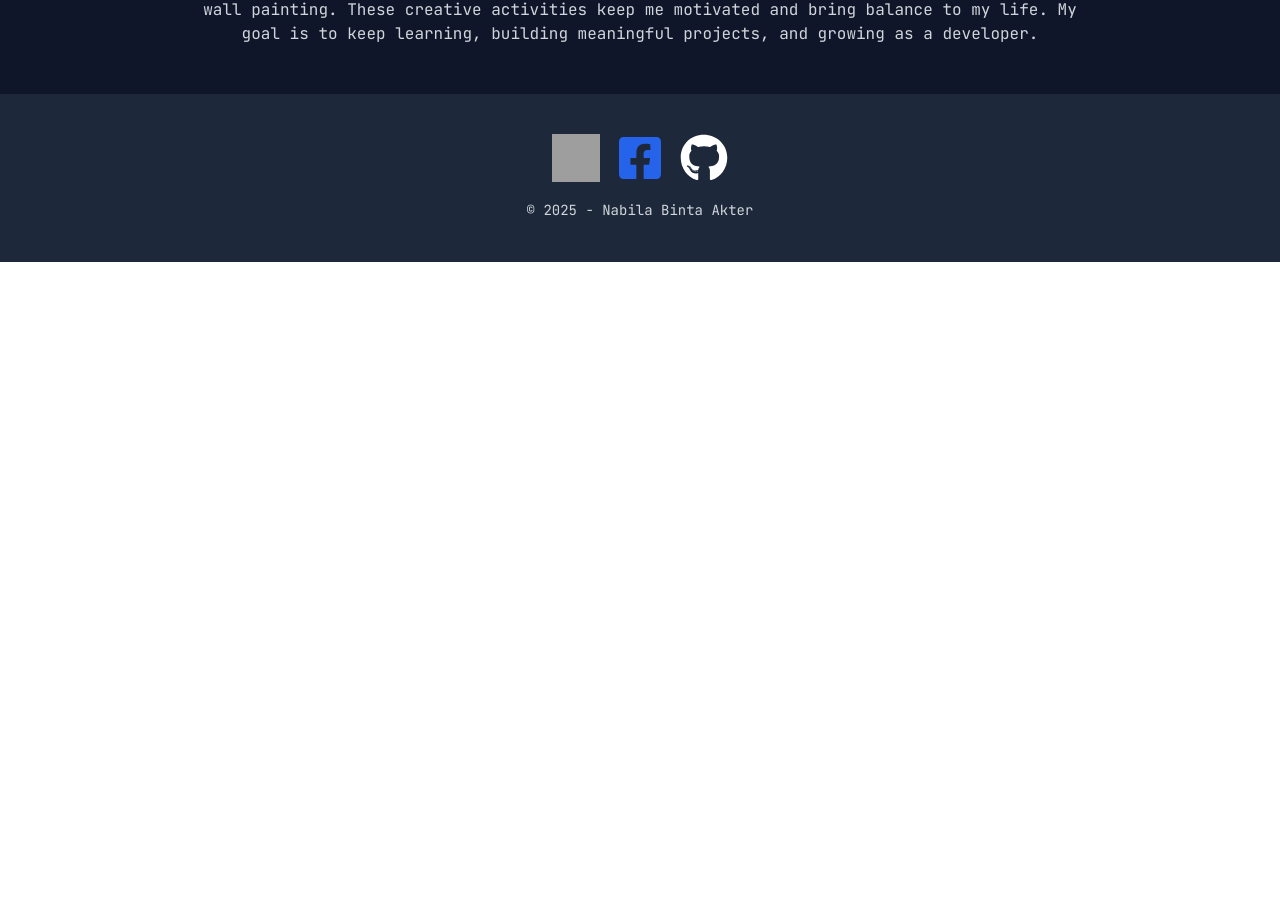
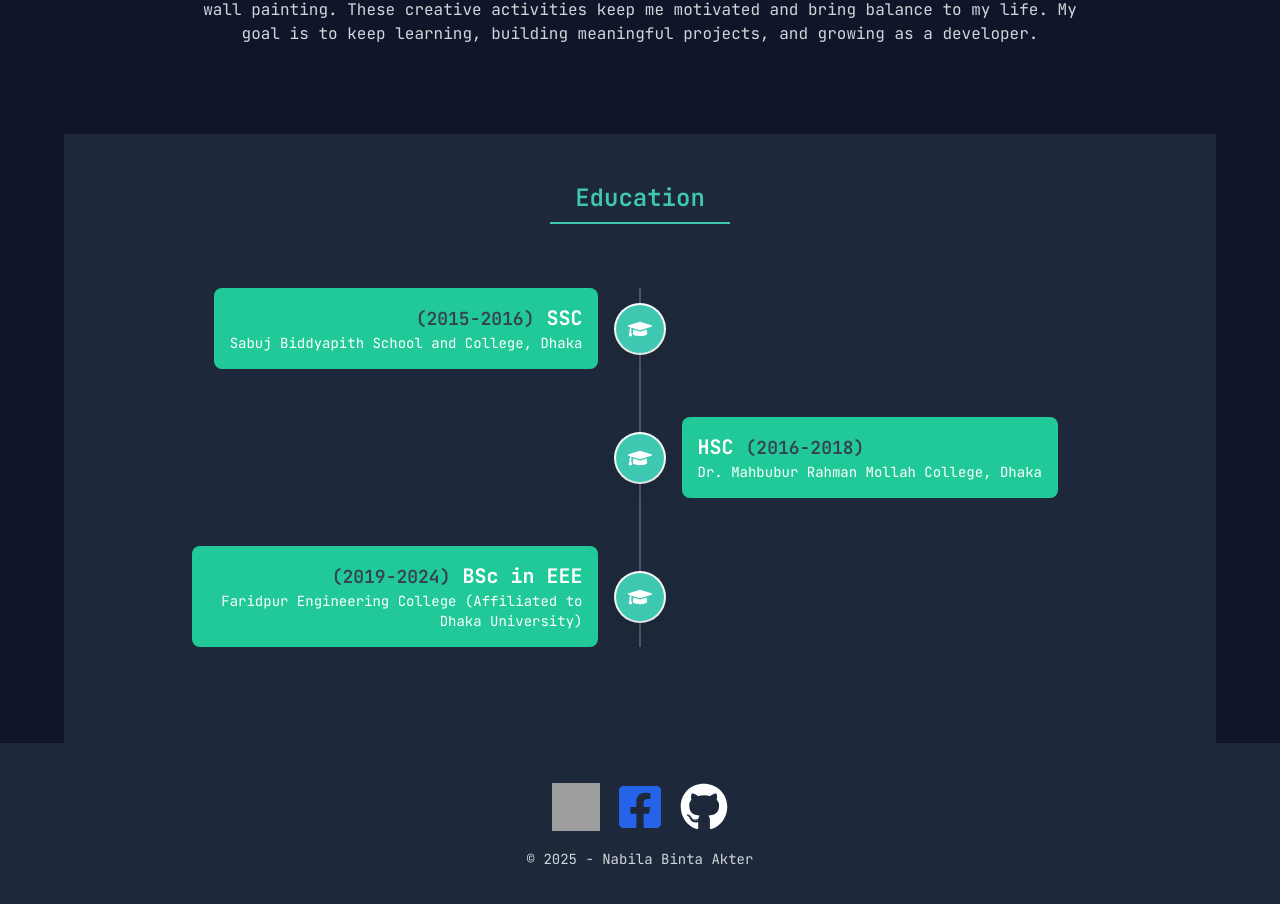
Before and after one commit to Nabilabintaakter/my-portfolio-client, a React (Vite) app: page / in a window 1280 px wide. Shown: the part 936-1840 px from the top of the page. Before the commit the page ends 1198 px from the top, so only its background shows below. Built offline with nearby package versions, Linux system fonts and the light colour scheme; grey boxes are pictures that could not be loaded.

Commit message:
added education section

```diff
--- a/package.json
+++ b/package.json
@@ -18,6 +18,7 @@
     "localforage": "^1.10.0",
     "match-sorter": "^8.0.0",
     "react": "^18.3.1",
+    "react-awesome-reveal": "^4.3.1",
     "react-dom": "^18.3.1",
     "react-icons": "^5.4.0",
     "react-router-dom": "^6.28.1",
--- /dev/null
+++ b/src/Pages/Home/Education/Education.jsx
@@ -0,0 +1,73 @@
+import React from 'react';
+import { FaGraduationCap } from 'react-icons/fa';
+import { Slide } from 'react-awesome-reveal';
+
+const Education = () => {
+  return (
+    <div className="bg-[#1D293A] text-white py-12 px-6 mt-5 md:mt-10">
+      <div className="max-w-4xl mx-auto">
+      <h2 className="text-[#3FC8B1] text-xl md:text-2xl font-semibold mb-2 text-center">Education</h2>
+      <hr className="w-1/5 mx-auto border-t-2 border-[#3FC8B1] mb-6 md:mb-16" />
+        <div className="relative">
+          <div className="absolute left-1/2 transform -translate-x-1/2 h-full border-l-2 border-gray-600"></div>
+
+          {/* Education Item 1 */}
+          <Slide direction="left" triggerOnce>
+            <div className="flex items-center mb-12">
+              <div className="w-1/2 text-right pr-4">
+                <div className="bg-[#20c997] p-4 rounded-lg inline-block">
+                  <h3 className="font-bold text-xl"><span className='text-gray-700 font-semibold text-lg'>(2015-2016)</span> SSC</h3>
+                  <p className="text-sm">Sabuj Biddyapith School and College, Dhaka</p>
+                </div>
+              </div>
+              <div className="bg-white p-[2px] rounded-full  flex-shrink-0 flex justify-center">
+                <div className="w-12 h-12 bg-[#3FC8B1] rounded-full flex items-center justify-center shadow-lg">
+                <FaGraduationCap className="w-6 h-6 text-white" />
+                </div>
+              </div>
+              <div className="w-1/2"></div>
+            </div>
+          </Slide>
+
+          {/* Education Item 2 */}
+          <Slide direction="right" triggerOnce>
+            <div className="flex items-center mb-12">
+              <div className="w-1/2"></div>
+              <div className="bg-white p-[2px] rounded-full  flex-shrink-0 flex justify-center">
+                <div className="w-12 h-12 bg-[#3FC8B1] rounded-full flex items-center justify-center shadow-lg">
+                  <FaGraduationCap className="w-6 h-6 text-white" />
+                </div>
+              </div>
+              <div className="w-1/2 text-left pl-4">
+                <div className="bg-[#20c997] p-4 rounded-lg inline-block">
+                  <h3 className="font-bold text-xl">HSC <span className='text-gray-700 font-semibold text-lg'>(2016-2018)</span></h3>
+                  <p className="text-sm">Dr. Mahbubur Rahman Mollah College, Dhaka</p>
+                </div>
+              </div>
+            </div>
+          </Slide>
+
+          {/* Education Item 3 */}
+          <Slide direction="left" triggerOnce>
+            <div className="flex items-center mb-12">
+              <div className="w-1/2 text-right pr-4">
+                <div className="bg-[#20c997] p-4 rounded-lg inline-block">
+                  <h3 className="font-bold text-xl"><span className='text-gray-700 font-semibold text-lg'>(2019-2024)</span> BSc in EEE</h3>
+                  <p className="text-sm">Faridpur Engineering College (Affiliated to Dhaka University)</p>
+                </div>
+              </div>
+              <div className="bg-white p-[2px] rounded-full flex-shrink-0 flex justify-center">
+                <div className="w-12 h-12 bg-[#3FC8B1] rounded-full flex items-center justify-center shadow-lg">
+                  <FaGraduationCap className="w-6 h-6 text-white" />
+                </div>
+              </div>
+              <div className="w-1/2"></div>
+            </div>
+          </Slide>
+        </div>
+      </div>
+    </div>
+  );
+};
+
+export default Education;
--- a/src/Pages/Home/Home/Home.jsx
+++ b/src/Pages/Home/Home/Home.jsx
@@ -1,12 +1,14 @@
 import React from 'react';
 import Banner from '../Banner/Banner';
 import About from '../About/About';
+import Education from '../Education/Education';
 
 const Home = () => {
     return (
         <div className='w-[95%] md:w-[90%] mx-auto'>
             <Banner></Banner>
             <About></About>
+            <Education></Education>
         </div>
     );
 };
```
Also changed, not shown: 1 other file (tests, documents, lock files or other folders).
